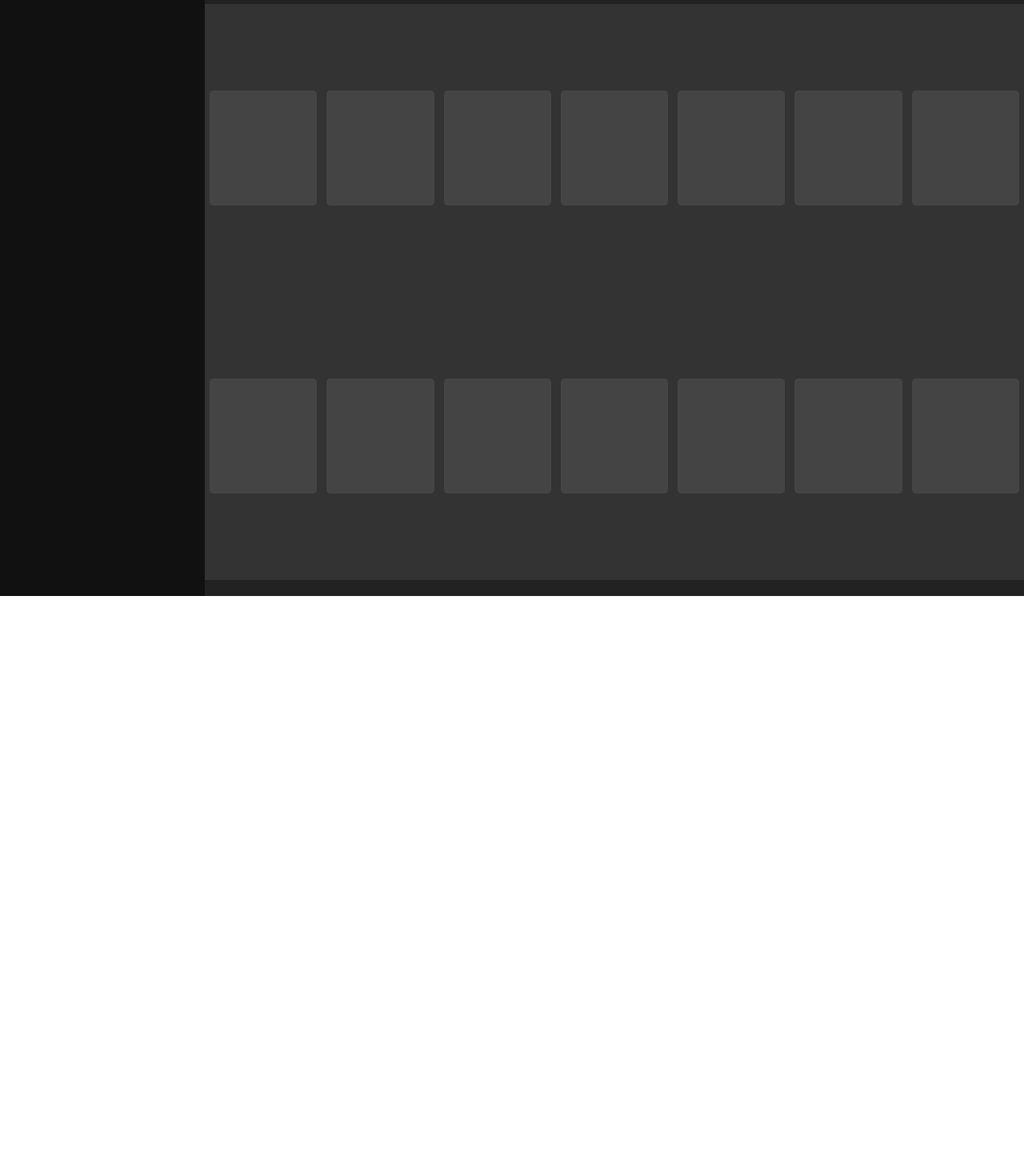
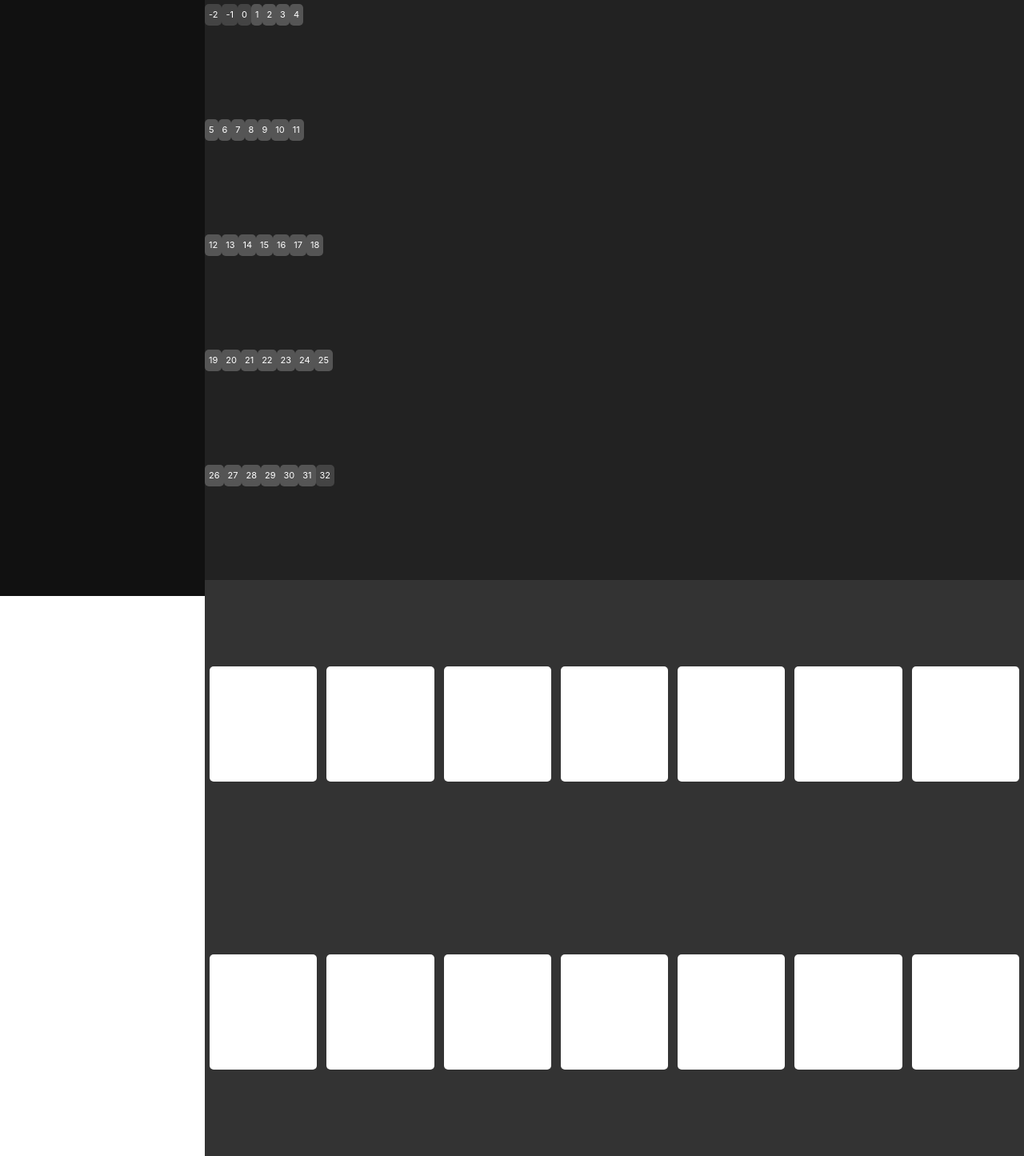
Before and after one commit to ASiracusa/scheduler, a React (Create React App) app in the folder scheduler/: page / in a window 1280 px wide. Shown: the part 55-1500 px from the top of the page at 80% size. Before the commit the page ends 800 px from the top, so only its background shows below. Built offline with nearby package versions, Linux system fonts and the light colour scheme.

Commit message:
Generate Generic Calendar

```diff
--- a/scheduler/src/App.js
+++ b/scheduler/src/App.js
@@ -10,55 +10,6 @@ class App extends Component {
         <body className="page-setup">
           <nav className="sidebar-shell">Contents</nav>
           <Calendar />
-
-          <table className="calendar">
-            <tr className="week-cell">
-              <td className="day-cell">
-                <body className="day-bubble"></body>
-              </td>
-              <td className="day-cell">
-                <body className="day-bubble"></body>
-              </td>
-              <td className="day-cell">
-                <body className="day-bubble"></body>
-              </td>
-              <td className="day-cell">
-                <body className="day-bubble"></body>
-              </td>
-              <td className="day-cell">
-                <body className="day-bubble"></body>
-              </td>
-              <td className="day-cell">
-                <body className="day-bubble"></body>
-              </td>
-              <td className="day-cell">
-                <body className="day-bubble"></body>
-              </td>
-            </tr>
-            <tr className="week-cell">
-              <td className="day-cell">
-                <body className="day-bubble"></body>
-              </td>
-              <td className="day-cell">
-                <body className="day-bubble"></body>
-              </td>
-              <td className="day-cell">
-                <body className="day-bubble"></body>
-              </td>
-              <td className="day-cell">
-                <body className="day-bubble"></body>
-              </td>
-              <td className="day-cell">
-                <body className="day-bubble"></body>
-              </td>
-              <td className="day-cell">
-                <body className="day-bubble"></body>
-              </td>
-              <td className="day-cell">
-                <body className="day-bubble"></body>
-              </td>
-            </tr>
-          </table>
         </body>
       </React.Fragment>
     );
--- a/scheduler/src/components/calendar.jsx
+++ b/scheduler/src/components/calendar.jsx
@@ -1,4 +1,5 @@
 import React, { Component } from "react";
+import DayBox from "./daybox";
 
 const MONTHS = [
   "January",
@@ -15,6 +16,8 @@ const MONTHS = [
   "December",
 ];
 
+const MONTHLENGTHS = [31, 28, 31, 30, 31, 30, 31, 31, 30, 31, 30, 31];
+
 class Calendar extends Component {
   state = {
     date: null,
@@ -23,6 +26,7 @@ class Calendar extends Component {
   constructor() {
     super();
     this.state.date = new Date();
+    this.state.date.setDate(1);
   }
 
   render() {
@@ -50,6 +54,57 @@ class Calendar extends Component {
             {MONTHS[this.state.date.getMonth()]} {this.state.date.getFullYear()}
           </div>
         </div>
+
+        {this.renderCalendar()}
+
+        <table className="calendar">
+          <tr className="week-cell">
+            <td className="day-cell">
+              <body className="day-bubble"></body>
+            </td>
+            <td className="day-cell">
+              <body className="day-bubble"></body>
+            </td>
+            <td className="day-cell">
+              <body className="day-bubble"></body>
+            </td>
+            <td className="day-cell">
+              <body className="day-bubble"></body>
+            </td>
+            <td className="day-cell">
+              <body className="day-bubble"></body>
+            </td>
+            <td className="day-cell">
+              <body className="day-bubble"></body>
+            </td>
+            <td className="day-cell">
+              <body className="day-bubble"></body>
+            </td>
+          </tr>
+          <tr className="week-cell">
+            <td className="day-cell">
+              <body className="day-bubble"></body>
+            </td>
+            <td className="day-cell">
+              <body className="day-bubble"></body>
+            </td>
+            <td className="day-cell">
+              <body className="day-bubble"></body>
+            </td>
+            <td className="day-cell">
+              <body className="day-bubble"></body>
+            </td>
+            <td className="day-cell">
+              <body className="day-bubble"></body>
+            </td>
+            <td className="day-cell">
+              <body className="day-bubble"></body>
+            </td>
+            <td className="day-cell">
+              <body className="day-bubble"></body>
+            </td>
+          </tr>
+        </table>
       </React.Fragment>
     );
   }
@@ -64,6 +119,31 @@ class Calendar extends Component {
       this.state.date.setFullYear(this.state.date.getFullYear() - 1);
     this.setState({ date: this.state.date });
   };
+
+  renderCalendar = () => {
+    var calendarContent = [];
+    for (
+      var day = 1 - this.state.date.getDay();
+      day < MONTHLENGTHS[this.state.date.getMonth()];
+      day += 7
+    ) {
+      var weekContent = [];
+      for (var i = 0; i < 7; i++) {
+        var real =
+          "day-bubble day-bubble-" +
+          (day + i > 0 && day + i <= MONTHLENGTHS[this.state.date.getMonth()]
+            ? "real"
+            : "fake");
+        weekContent.push(<td className={real}>{day + i}</td>);
+      }
+      calendarContent.push(
+        <tr className="week-cell">
+          <div>{weekContent}</div>
+        </tr>
+      );
+    }
+    return <table className="calendar">{calendarContent}</table>;
+  };
 }
 
 export default Calendar;
--- /dev/null
+++ b/scheduler/src/components/daybox.jsx
@@ -0,0 +1,17 @@
+import React, { Component } from "react";
+
+class DayBox extends Component {
+  state = {};
+
+  render() {
+    return (
+      <React.Fragment>
+        <td className="day-cell">
+          <body className="day-bubble">{this.props.day}</body>
+        </td>
+      </React.Fragment>
+    );
+  }
+}
+
+export default DayBox;
--- a/scheduler/src/index.css
+++ b/scheduler/src/index.css
@@ -62,13 +62,20 @@ code {
 
 .day-bubble {
   height: 40%;
-  background: #444444;
   border-radius: 5px;
   color: #ffffff;
   font-size: 11px;
   padding: 5px;
   margin: 5px;
   text-align: left;
+}
+
+.day-bubble-real {
+  background: #555555;
+}
+
+.day-bubble-fake {
+  background: #444444;
 }
 
 .month-button {
```
